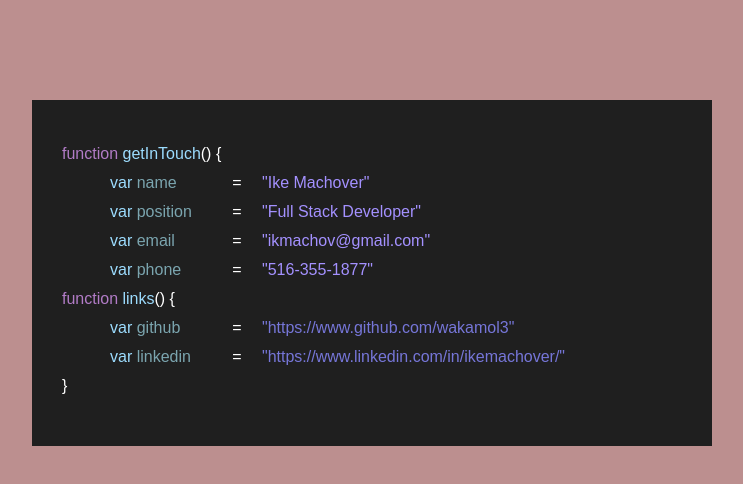
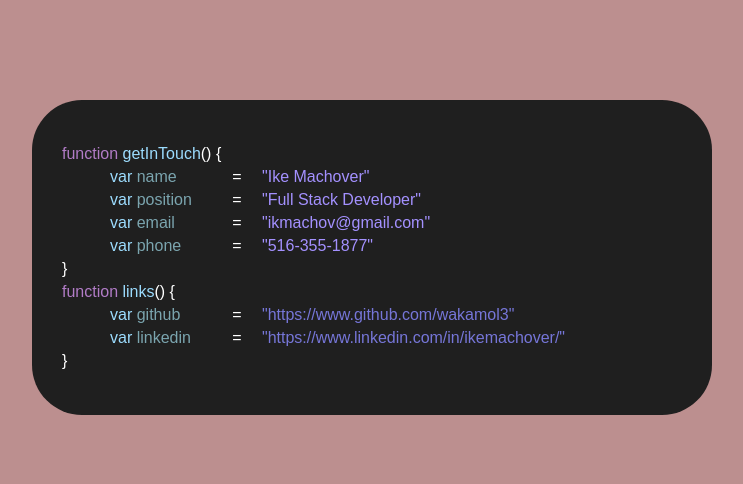
Before and after one commit to wakamol3/businessCard, a plain HTML site: page index.html in a window 1280 px wide. Shown: the whole page, without its empty margins (268-1011 px from the left). Drawn offline with Linux system fonts and the light colour scheme; a web font is replaced by a local one.

Commit message:
added curly
bracket and added border-radius to card

```diff
--- a/index.html
+++ b/index.html
@@ -43,6 +43,8 @@
         <span class="equal">=</span>
         <span class="personal-info">"516-355-1877"</span>
       </p> -->
+
+      <p class="row"><span class="text-effect">&#125;</span></p>
       <p class="row">
         <span class="function">function</span
         ><span class="function-name"> links</span
--- a/styles.css
+++ b/styles.css
@@ -32,8 +32,8 @@ a:hover {
   padding: 40px;
   margin: 100px auto 100px auto;
   text-align: left;
-  font-size: 16px;
   color: white;
+  border-radius: 50px;
 }
 
 .profile-image {
@@ -125,7 +125,7 @@ a:hover {
 
 .row {
   position: relative;
-  min-height: 24px; /* Adjust based on your line height */
+  /*Adjust based on your line height */
   margin-left: -10px;
 }
 
```
